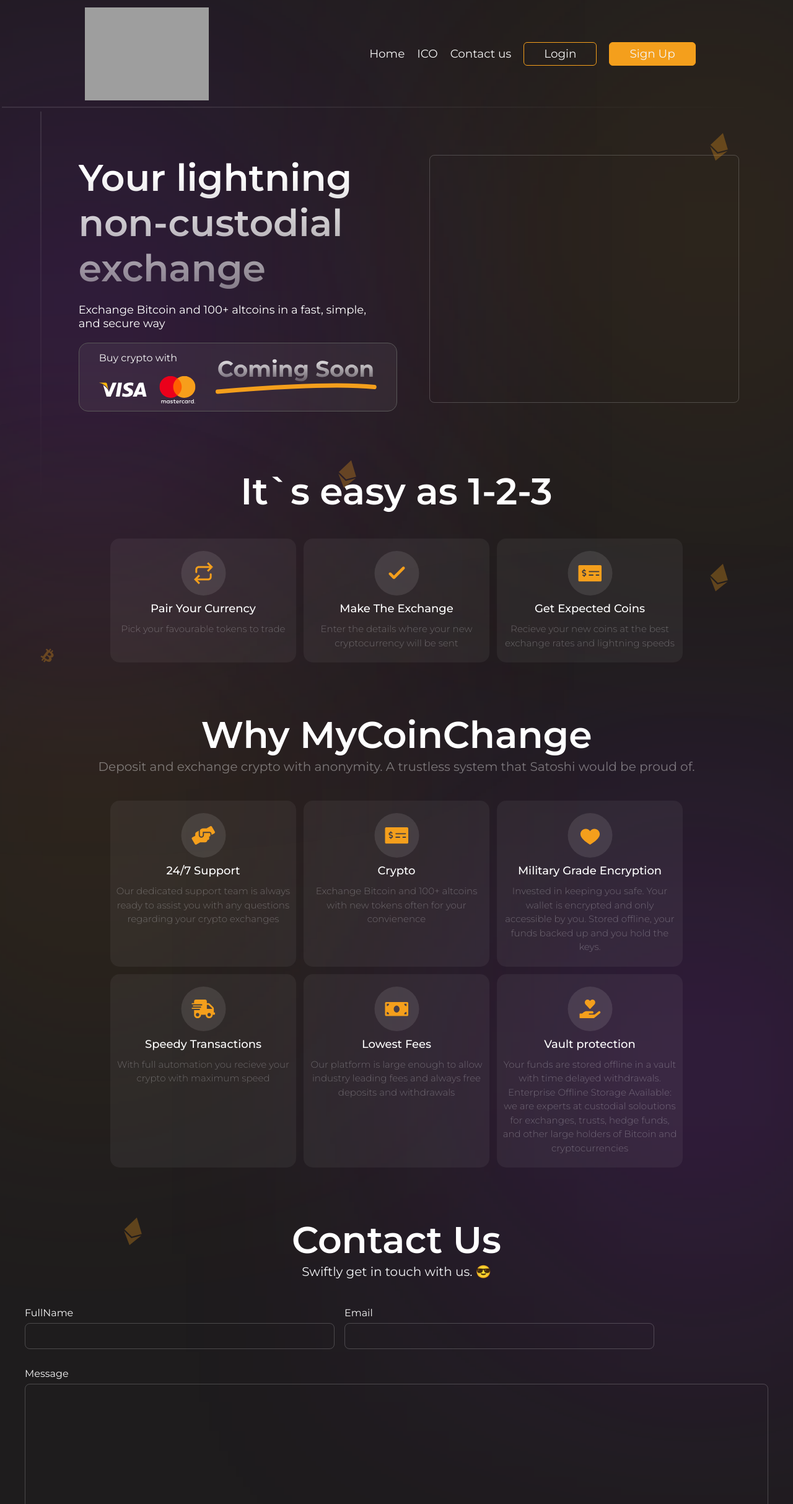
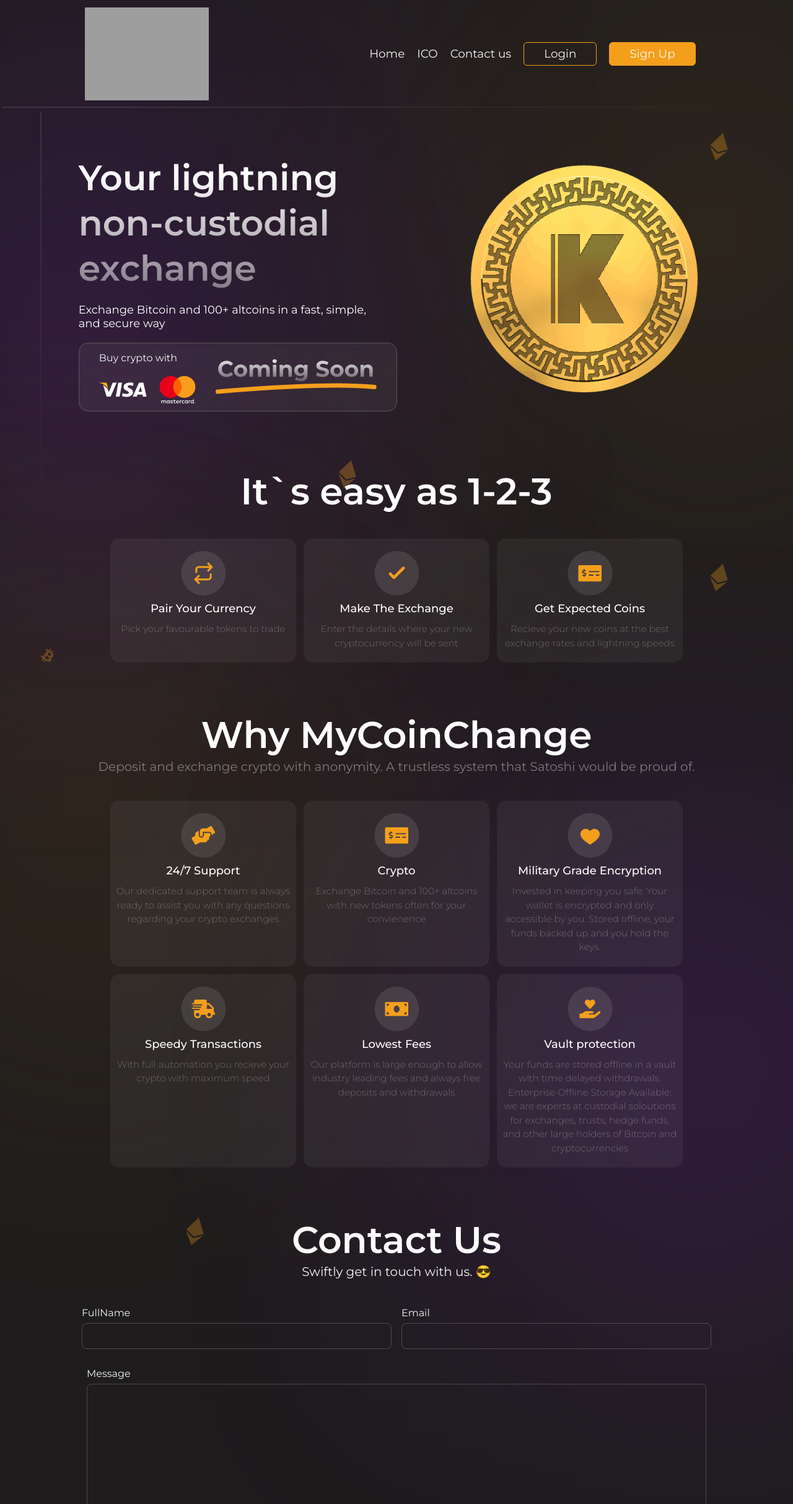
Before and after one commit to joestaxk/comingsoon, a React (Vite) app: page / in a window 1280 px wide. Shown: the top 2427 px of the page at 62% size. Built offline with nearby package versions, Linux system fonts and the light colour scheme; grey boxes are pictures that could not be loaded.

Commit message:
spinning coin

```diff
--- a/src/components/landings/hero.jsx
+++ b/src/components/landings/hero.jsx
@@ -44,7 +44,7 @@
         <div className="w-full lg:flex items-start xl:justify-around lg:gap-[3rem] lg:space-y-0 space-y-10 pt-[4rem]">
           <div className="space-y-5 lg:w-1/2 w-full lg:pl-10">
             <div
-              className="xl:text-[60px] lg:text-[55px] sm:text-[50px] xs:text-[47px] text-[39px] font- lg:leading-[73px] xs:leading-[60px] leading-[45px] font-semibold"
+              className="xl:text-[57px] lg:text-[50px] sm:text-[50px] xs:text-[47px] text-[39px] font- lg:leading-[73px] xs:leading-[60px] leading-[45px] font-semibold"
               style={{
                 background:
                   "linear-gradient(180deg, #FFFFFF 14.46%, rgba(255, 255, 255, 0.42) 100%)",
@@ -80,7 +80,9 @@
             </div>
           </div>
 
-          <div className="lg:w-[500px] h-[400px] border border-gray-100/20 rounded-lg"></div>
+          <div className="lg:w-[500px] h-[400px] rounded-lg">
+            <img src="/coin.gif" alt="coin" className="w-full h-full object-contain"/>
+          </div>
         </div>
       </div>
     </div>
--- a/src/components/landings/otherSection.jsx
+++ b/src/components/landings/otherSection.jsx
@@ -549,7 +549,7 @@
       </div>
 
       <div
-        className="xl:w-[1200px] lg:w-[1000px] w-full mt-20 scroll-m-4 relative"
+        className="lg:w-[1000px] w-full mt-20 scroll-m-4 relative"
         id="contact"
       >
         <img
@@ -574,7 +574,7 @@
 
         <div className="flex justify-center mt-10">
           <form action="" className="w-full">
-            <div className="lg:flex space-y-5 lg:space-y-0  gap-4 items-center">
+            <div className="lg:flex space-y-5 lg:space-y-0  gap-4 items-center justify-center">
               <div className="">
                 <label htmlFor="" className="text-[#f5f5f5]">
                   FullName
```
Also changed, not shown: public/coin.gif (added).
